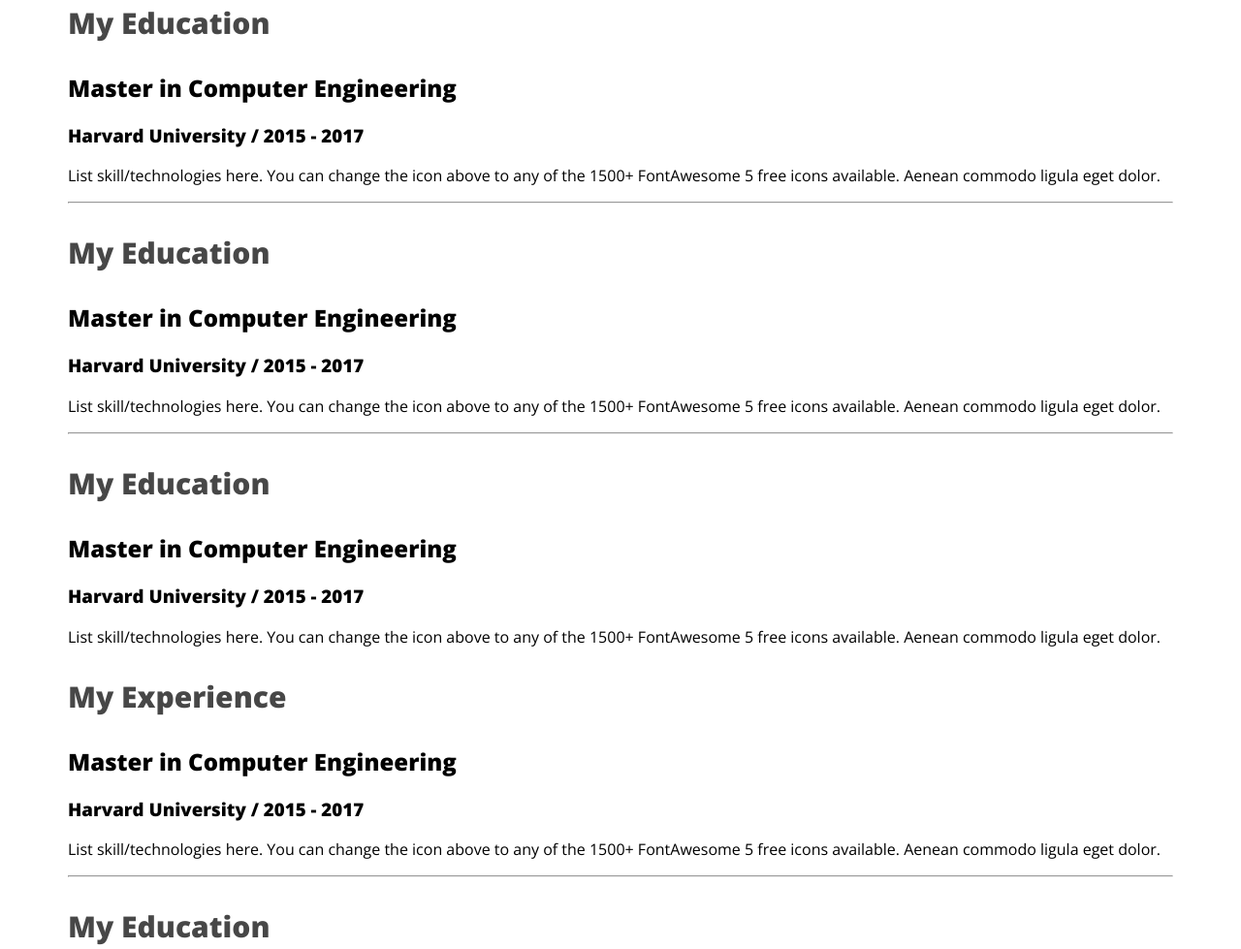
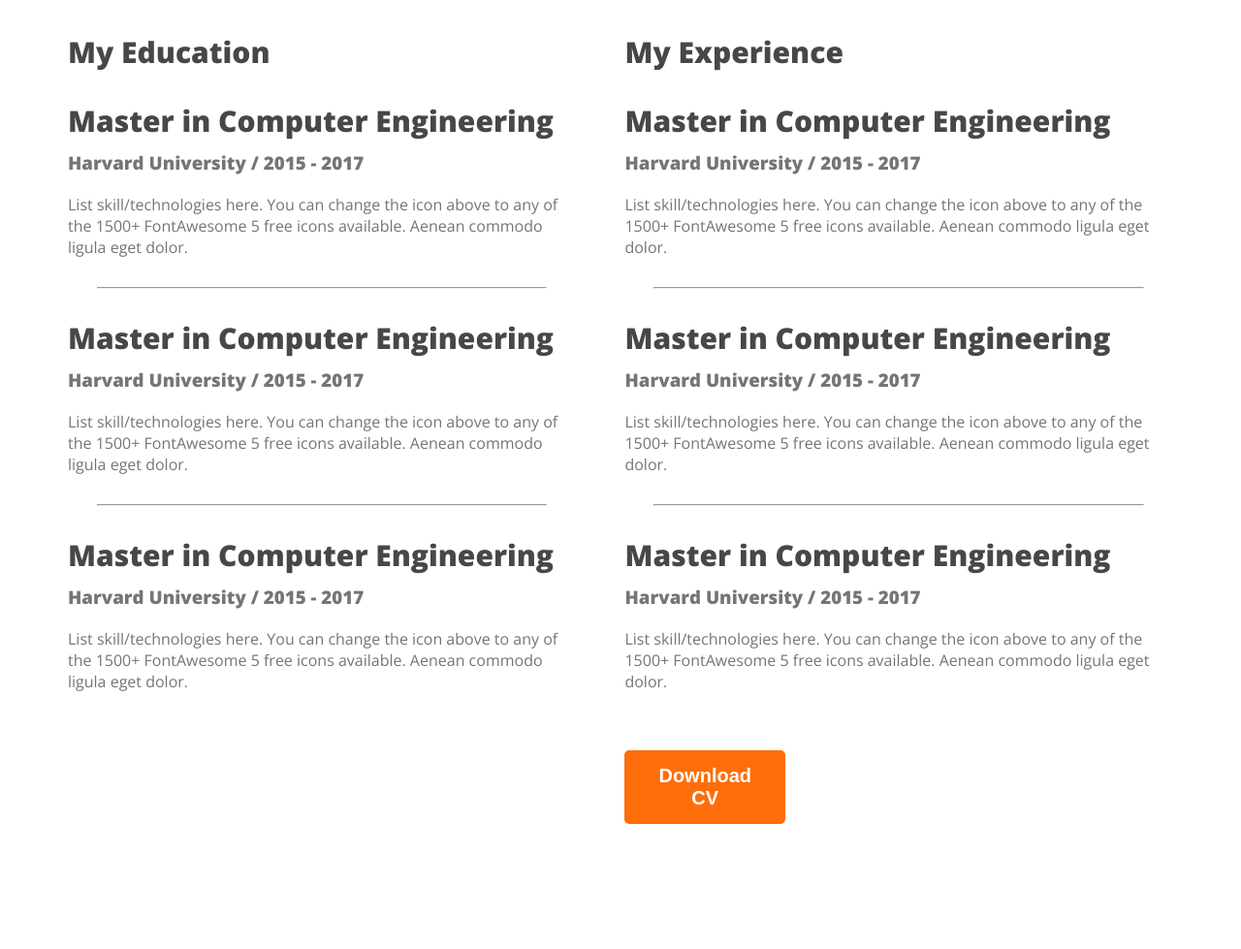
Before and after one commit to Tyrant69/webdeveloperportfolio, a plain HTML site: page index.html in a window 1280 px wide. Shown: the part 2398-3377 px from the top of the page at 97% size. After the commit the page ends 3256 px from the top, so only its background shows below. Drawn offline with nearby package versions, Linux system fonts and the light colour scheme.

Commit message:
finished resume

```diff
--- a/index.html
+++ b/index.html
@@ -1,5 +1,6 @@
 <!DOCTYPE html>
 <html lang="en">
+
 <head>
     <meta charset="UTF-8">
     <meta name="viewport" content="width=device-width, initial-scale=1.0">
@@ -12,6 +13,7 @@
 
     <link rel="stylesheet" href="styles/portfolio.css">
 </head>
+
 <body>
     <header class="header">
         <nav>
@@ -31,12 +33,13 @@
 
                 <h1 class="bnr-title">Mark Hardy </h1>
 
-              <p class="banner-desc">Shot what able cold new see hold.Friendly as an betrayed formerly he. Morning because as to society behaved moments.
+                <p class="banner-desc">Shot what able cold new see hold.Friendly as an betrayed formerly he. Morning
+                    because as to society behaved moments.
                 </p>
                 <button class="btn-primary">Download CV </button>
                 <button class="btn-primary"> Contact </button>
             </div>
-          <img  class="profile-pic"  src="images/hardy.png" alt="">
+            <img class="profile-pic" src="images/hardy.png" alt="">
         </div>
 
 
@@ -45,7 +48,10 @@
         <section class="about">
             <h3 class="section-title"> About Me</h3>
             <p class="section-desc">
-        I, m a designer & developer with a passion for web design. I enjoy developing simple, clean and slick websites that provide real value to the end user. Thousands of clients have procured exceptional resulfs while working with me. Delivering work within time and budget which meets clients requirements in our mata.
+                I, m a designer & developer with a passion for web design. I enjoy developing simple, clean and slick
+                websites that provide real value to the end user. Thousands of clients have procured exceptional resulfs
+                while working with me. Delivering work within time and budget which meets clients requirements in our
+                mata.
             </p>
             <div class="about-info-container">
                 <div class="about-info">
@@ -73,29 +79,35 @@
             <h3 class="section-title">
                 What I do
             </h3>
- <p id="what-i-do-desc"   section-description">
-    I have more than 10 years experience building software for clients all over the world. Below is a quick overview of my main technical skill sets and technologies i use. Want to find out more about my experience? Check out my online resume and project portfolio.
+            <p id="what-i-do-desc" section-description">
+                I have more than 10 years experience building software for clients all over the world. Below is a quick
+                overview of my main technical skill sets and technologies i use. Want to find out more about my
+                experience? Check out my online resume and project portfolio.
             </p>
             <div class="skill-container">
                 <div class="skill">
                     <img src="images/icons/js.png" alt="">
                     <h3 class="skill-title">Java Script</h3>
-        <p class="skill-description">List skill/technologies here. You can change the icon above to any of the 1500+ FontAwesome 5 free icons available. Aenean commodo ligula eget dolor.</p>
+                    <p class="skill-description">List skill/technologies here. You can change the icon above to any of
+                        the 1500+ FontAwesome 5 free icons available. Aenean commodo ligula eget dolor.</p>
                 </div>
                 <div class="skill">
                     <img src="images/icons/react.png" alt="">
                     <h3 class="skill-title">react</h3>
-        <p class="skill-description">List skill/technologies here. You can change the icon above to any of the 1500+ FontAwesome 5 free icons available. Aenean commodo ligula eget dolor.</p>
+                    <p class="skill-description">List skill/technologies here. You can change the icon above to any of
+                        the 1500+ FontAwesome 5 free icons available. Aenean commodo ligula eget dolor.</p>
                 </div>
                 <div class="skill">
                     <img src="images/icons/nodejs.png" alt="">
                     <h3 class="skill-title">nodejs</h3>
-        <p class="skill-description">List skill/technologies here. You can change the icon above to any of the 1500+ FontAwesome 5 free icons available. Aenean commodo ligula eget dolor.</p>
+                    <p class="skill-description">List skill/technologies here. You can change the icon above to any of
+                        the 1500+ FontAwesome 5 free icons available. Aenean commodo ligula eget dolor.</p>
                 </div>
                 <div class="skill">
                     <img src="images/icons/mongo.png" alt="">
                     <h3 class="skill-title">Mongodb</h3>
-        <p class="skill-description">List skill/technologies here. You can change the icon above to any of the 1500+ FontAwesome 5 free icons available. Aenean commodo ligula eget dolor.</p>
+                    <p class="skill-description">List skill/technologies here. You can change the icon above to any of
+                        the 1500+ FontAwesome 5 free icons available. Aenean commodo ligula eget dolor.</p>
                 </div>
 
 
@@ -111,7 +123,8 @@
             <div class="resume-container">
                 <div class="resume-column">
                     <h3 class="resume-column-title">My Education</h3>
-        <div class="resume-item"></div>
+
+                    <div class="resume-item">
                         <h2 class="resume-item-title">Master in Computer Engineering</h2>
                         <h3 class="resume-item-institute">Harvard University / 2015 - 2017 </h3>
 
@@ -124,12 +137,10 @@
                         </p>
                     </div>
                     <hr>
-        <h3 class="resume-column-title">My Education</h3>
-        <div class="resume-item"></div>
+
+                    <div class="resume-item">
                         <h2 class="resume-item-title">Master in Computer Engineering</h2>
                         <h3 class="resume-item-institute">Harvard University / 2015 - 2017 </h3>
-
-
 
                         <p class="resume-item-description ">
                             List skill/technologies here. You can change the icon above
@@ -138,79 +149,70 @@
                         </p>
                     </div>
                     <hr>
-        <h3 class="resume-column-title">My Education</h3>
-        <div class="resume-item"></div>
+
+                    <div class="resume-item">
                         <h2 class="resume-item-title">Master in Computer Engineering</h2>
                         <h3 class="resume-item-institute">Harvard University / 2015 - 2017 </h3>
-
-
 
                         <p class="resume-item-description ">
                             List skill/technologies here. You can change the icon above
                             to any of the 1500+ FontAwesome 5 free icons available. Aenean commodo ligula eget dolor.
 
                         </p>
+
+                    </div>
                 </div>
 
 
 
 
-
-
+                <div class="resume-column">
                     <h3 class="resume-column-title">My Experience</h3>
-        <div class="resume-item"></div>
+                    <div class="resume-item">
                         <h2 class="resume-item-title">Master in Computer Engineering</h2>
                         <h3 class="resume-item-institute">Harvard University / 2015 - 2017 </h3>
-
-
 
                         <p class="resume-item-description ">
                             List skill/technologies here. You can change the icon above
                             to any of the 1500+ FontAwesome 5 free icons available. Aenean commodo ligula eget dolor.
 
                         </p>
-        </div>
                         <hr>
-            <h3 class="resume-column-title">My Education</h3>
-            <div class="resume-item"></div>
+                        <div class="resume-item">
                             <h2 class="resume-item-title">Master in Computer Engineering</h2>
                             <h3 class="resume-item-institute">Harvard University / 2015 - 2017 </h3>
 
-
-
-        <p class="resume-item-description ">
+                            <p class="resume-item-description">
                                 List skill/technologies here. You can change the icon above
-            to any of the 1500+ FontAwesome 5 free icons available. Aenean commodo ligula eget dolor.
+                                to any of the 1500+ FontAwesome 5 free icons available. Aenean commodo ligula eget
+                                dolor.
 
                             </p>
-        </div>
                             <hr>
-            <h3 class="resume-column-title">My Education</h3>
-            <div class="resume-item"></div>
+                            <div class="resume-item">
                                 <h2 class="resume-item-title">Master in Computer Engineering</h2>
                                 <h3 class="resume-item-institute">Harvard University / 2015 - 2017 </h3>
 
-
-
-        <p class="resume-item-description ">
+                                <p class="resume-item-description">
                                     List skill/technologies here. You can change the icon above
-            to any of the 1500+ FontAwesome 5 free icons available. Aenean commodo ligula eget dolor.
+                                    to any of the 1500+ FontAwesome 5 free icons available. Aenean commodo ligula eget
+                                    dolor.
 
                                 </p>
                             </div>
 
-
-
-
-
-
-
-
-
+                    </div>
 
 
                 </div>
+                <br>
+                <br>
 
+                <div class="download-cv">
+                <button class="btn-primary">Download CV</button>
+                </div>
+
+         </div>
 
         </section>
 
@@ -222,4 +224,5 @@
     </footer>
 
 </body>
+
 </html>
--- a/styles/portfolio.css
+++ b/styles/portfolio.css
@@ -48,58 +48,69 @@ nav a {
     text-decoration: none;
     color: #181818;
 }
-.header{
+
+.header {
     background-color: #FFF8F3;
     background-image: url(../images/header_bg.png);
     background-repeat: no-repeat;
     background-position: bottom right;
 
 }
-.banner{
+
+.banner {
     padding: 30px 30px 0px 150px;
     display: flex;
     align-items: center;
     justify-content: space-between;
 
 }
-.banner .profile-pic{ width: 500px;}
+
+.banner .profile-pic {
+    width: 500px;
+}
 
 
-.banner-greetings{
+.banner-greetings {
     font-size: 45px;
     color: #474747;
     margin-bottom: 0;
 }
 
- .bnr-title{
+.bnr-title {
     font-size: 70px;
     font-weight: 700;
     margin-top: 5px;
     margin-bottom: 20px;
 }
 
- main{
+main {
     max-width: 1140px;
     margin: 0 auto;
 }
 
-main section{ margin-top: 130px;}
+main section {
+    margin-top: 130px;
+}
 
-    .about{
+.about {
     padding: 130px;
     border-radius: 10px;
     background: #FFF8F3;
-        margin: 130px ;
+    margin: 130px;
 }
+
 .about-info-container {
     display: flex;
     justify-content: space-around;
 
 }
-    .about-info{
+
+.about-info {
     text-align: center;
 }
-    .section-title{color: #181818;
+
+.section-title {
+    color: #181818;
     text-align: center;
     font-family: Open Sans;
     font-size: 35px;
@@ -109,7 +120,7 @@ main section{ margin-top: 130px;}
 }
 
 
-    .section-desc{
+.section-desc {
 
     color: #757575;
     text-align: center;
@@ -121,28 +132,34 @@ font-size: 18px;
 
 
 
-.banner-content{
-     max-width: 500px;}
-     #what-i-do-desc{
+.banner-content {
+    max-width: 500px;
+}
+
+#what-i-do-desc {
     padding: 30px 150px;
 }
-     .skill-container{
+
+.skill-container {
     display: flex;
     gap: 24px;
 }
-.skill{padding: 30px;
+
+.skill {
+    padding: 30px;
     border-radius: 5px;
     background: #FFF;
     box-shadow: 0px 6px 50px 0px rgba(0, 0, 0, 0.06);
 
 
 }
-.skill-description{
+
+.skill-description {
     color: #757575
 }
 
 /* resume section style */
-.resume-column-title{
+.resume-column-title {
 
     color: #474747;
 
@@ -151,3 +168,40 @@ font-size: 30px;
     font-weight: 700;
 
 }
+
+.resume-container {
+    display: flex;
+    gap: 50px;
+}
+
+.resume-item-institute,
+.resume-item-description {
+    color: #757575;
+}
+
+.resume-item-title {
+    color: #474747;
+    font-family: Open Sans;
+    font-size: 30px;
+
+    font-weight: 700;
+    line-height: normal;
+    margin-bottom: 10px;
+}
+.resume-container hr{
+   margin: 30px;
+}
+.resume-item-institute{
+    margin-bottom: 20px;
+    margin-top: 0px;
+}
+.download-cv{
+    text-align: center;
+    margin-top: 0px
+
+    ;
+    margin-right: 400px;
+
+
+
+}
```
Lines whose indentation alone changed are shown as unchanged.
